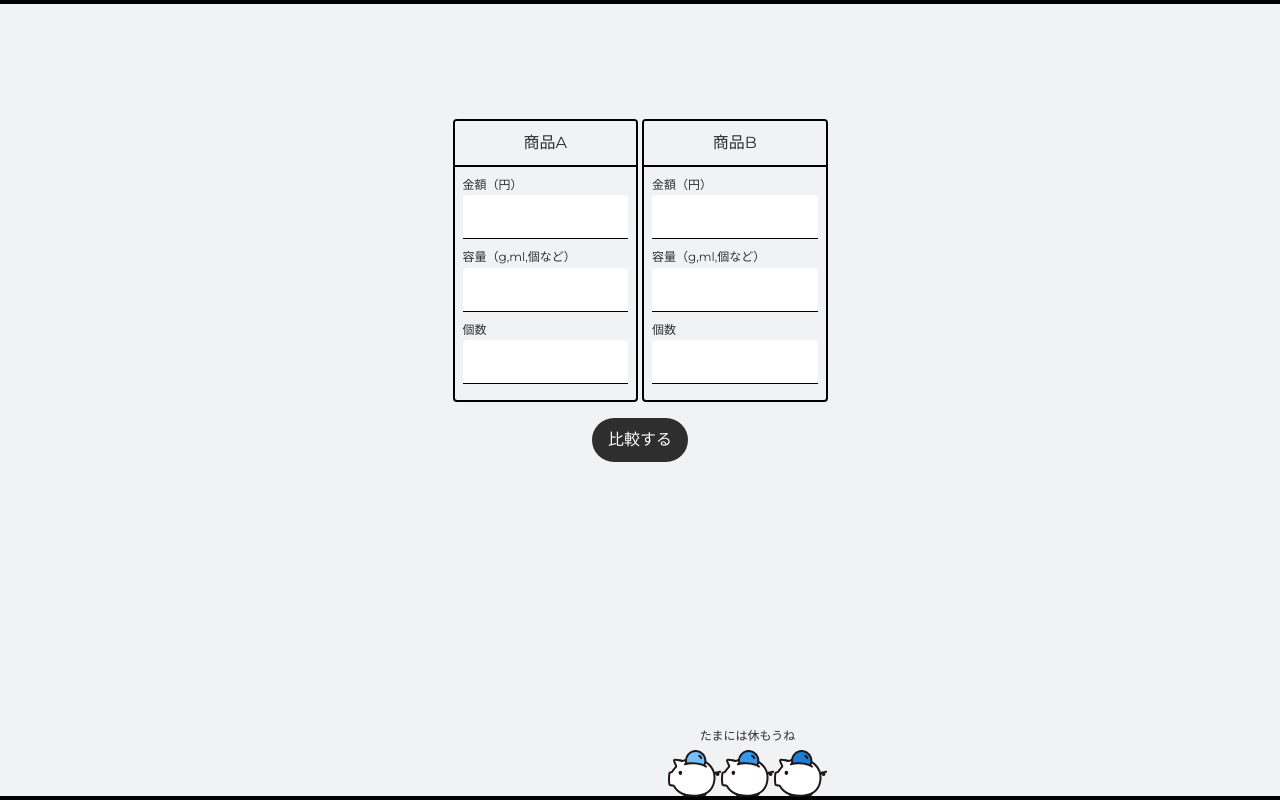
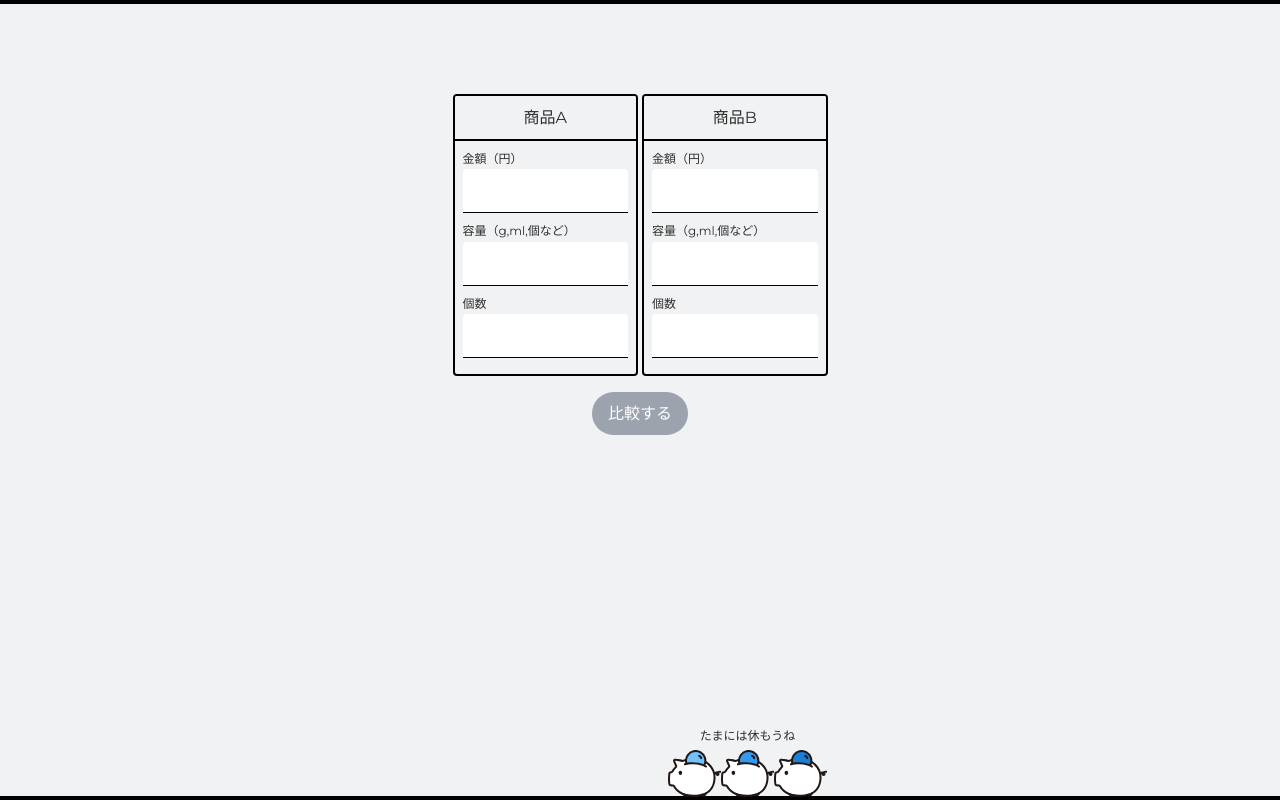
Before and after one commit to pupue/cheaper, a Next.js app: page / in a window 1280 px wide. Built offline with nearby package versions, Linux system fonts and the light colour scheme.

Commit message:
スタイル調整、バリデーション追加

```diff
--- a/package.json
+++ b/package.json
@@ -3,7 +3,7 @@
   "version": "0.1.0",
   "private": true,
   "scripts": {
-    "dev:port": "next dev -H 192.168.3.3 -p 3000",
+    "dev:port": "next dev -H 192.168.3.19 -p 3000",
     "dev": "next dev",
     "build": "next build",
     "start": "next start",
@@ -15,7 +15,8 @@
     "@mantine/hooks": "^7.10.1",
     "next": "14.2.3",
     "react": "^18",
-    "react-dom": "^18"
+    "react-dom": "^18",
+    "zod": "^3.23.8"
   },
   "devDependencies": {
     "@types/node": "^20",
--- a/src/app/_CompareForm.tsx
+++ b/src/app/_CompareForm.tsx
@@ -1,9 +1,16 @@
 "use client";
 
-import React, { useState } from "react";
+import React, { useEffect, useState } from "react";
+import { z } from "zod";
 import { Result } from "@/types";
 import { ProductForm } from "./_ProductForm";
 import { useProductForm } from "./useProductForm";
+
+const productSchema = z.object({
+  amount: z.string().min(1, "Amount is required"),
+  volume: z.string().min(1, "Volume is required"),
+  quantity: z.string().optional(),
+});
 
 export const CompareForm = () => {
   const { product: productA, handleChange: handleChangeA, handleBlur: handleBlurA } = useProductForm();
@@ -13,6 +20,13 @@ export const CompareForm = () => {
     cheaperProduct: null,
     savings: null,
   });
+  const [disabled, setDisabled] = useState(true);
+
+  useEffect(() => {
+    const isProductAValid = productSchema.safeParse(productA).success;
+    const isProductBValid = productSchema.safeParse(productB).success;
+    setDisabled(!(isProductAValid && isProductBValid));
+  }, [productA, productB]);
 
   const handleCompare = () => {
     const costPerUnitA =
@@ -50,7 +64,7 @@ export const CompareForm = () => {
         ) : (
           <span className="text-xs uppercase">
             商品{result.cheaperProduct}のほうが
-            <span className="text-md font-bold">{result.savings}円</span>お得！
+            <span className="text-md font-bold">{result.savings?.toLocaleString()}円</span>お得！
           </span>
         )}
       </p>
@@ -73,7 +87,12 @@ export const CompareForm = () => {
       </div>
 
       <div className="flex justify-center">
-        <button type="button" onClick={handleCompare} className="bg-[#2E2E2E] text-white rounded-full p-2 px-4 mt-4">
+        <button
+          type="button"
+          disabled={disabled}
+          onClick={handleCompare}
+          className={`${disabled ? "bg-gray-400" : "bg-[#2E2E2E]"} text-white rounded-full p-2 px-4 mt-4`}
+        >
           比較する
         </button>
       </div>
--- a/src/app/_Input.tsx
+++ b/src/app/_Input.tsx
@@ -8,7 +8,10 @@ export const Input = ({ label, ...props }: Props) => {
   return (
     <div className="">
       <div className="text-xs">{label}</div>
-      <input {...props} className="text-md w-full border-b border-black bg-white rounded-b-0 rounded-t-[4px] p-2" />
+      <input
+        {...props}
+        className="text-md w-full border-b border-black bg-white rounded-b-0 rounded-t-[4px] px-2 py-3 leading-none"
+      />
     </div>
   );
 };
--- a/src/app/_ProductForm.tsx
+++ b/src/app/_ProductForm.tsx
@@ -17,7 +17,7 @@ export const ProductForm = ({ type, active, product, onChange, onBlur }: Props)
   return (
     <div className="relative">
       <div
-        className={`${active ? "opacity-1" : "opacity-0"} ${type === "a" ? "left-0" : "right-0"} relative top-2 w-20`}
+        className={`${active ? "opacity-1" : "opacity-0"} ${type === "a" ? "left-0" : "right-0"} relative top-1 w-12`}
       >
         <Image src="/icon.png" width={311} height={250} alt="" />
       </div>
```
Also changed, not shown: 1 other file (tests, documents, lock files or other folders).
